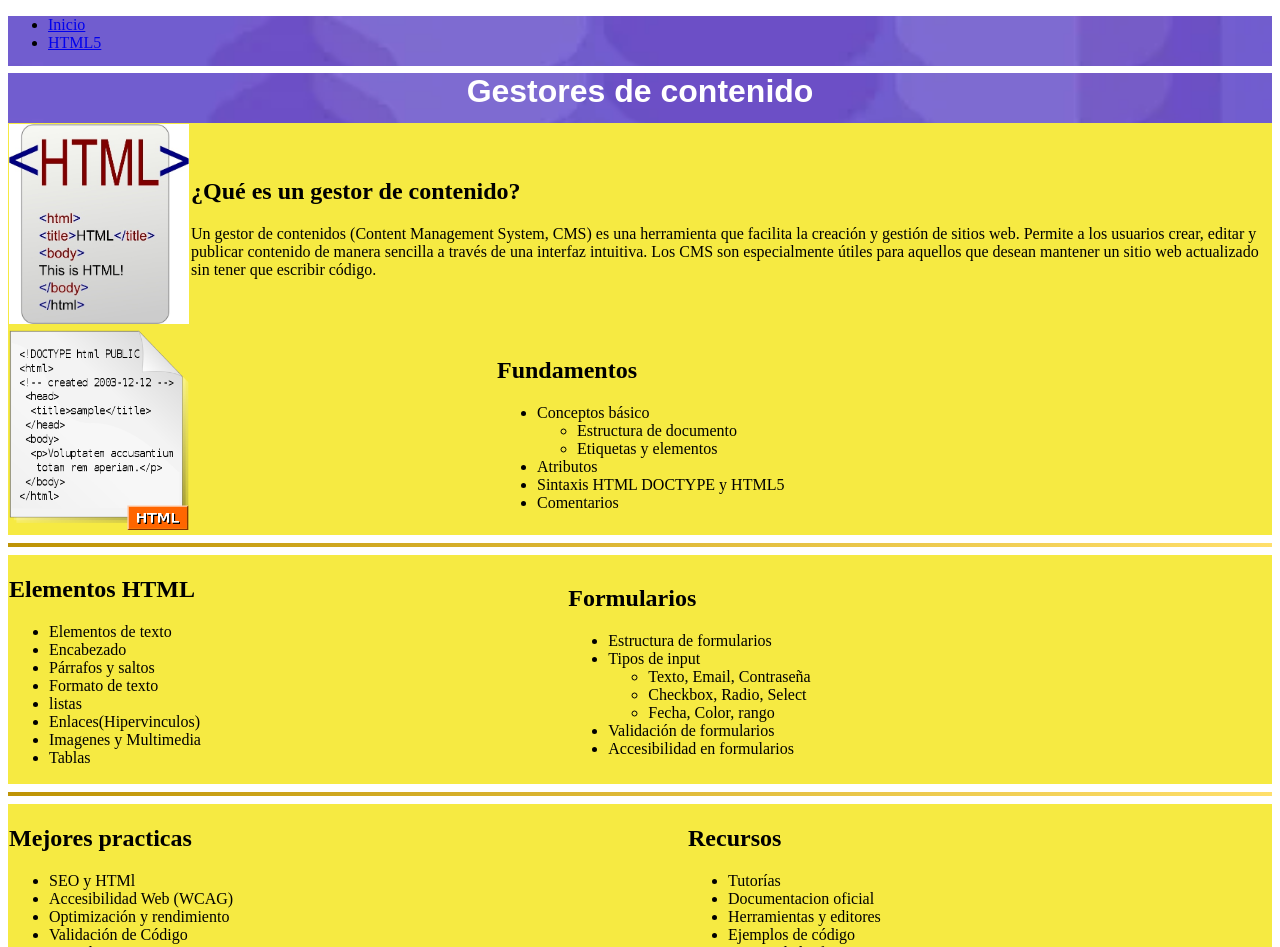
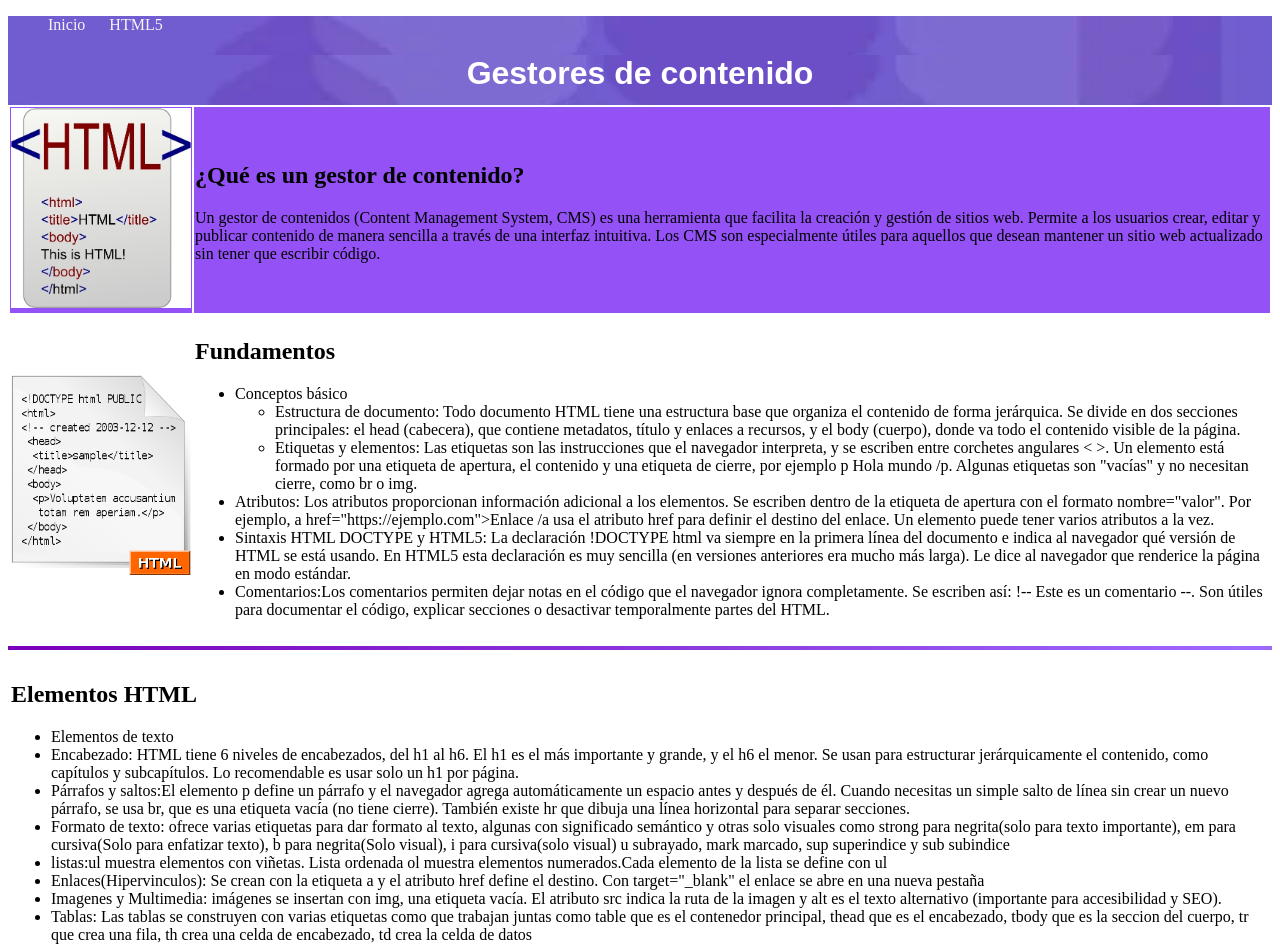
Before and after one commit to Jhonatanguizar/Proyecto2, a plain HTML site: page index.html in a window 1280 px wide. Shown: the top 947 px of the page. Drawn offline with Linux system fonts and the light colour scheme.

Commit message:
Parte final

```diff
--- a/css/style.css
+++ b/css/style.css
@@ -8,7 +8,7 @@ header{
 }
 
 footer{
-    background-color: rgb(246, 234, 66);
+    background-color: rgb(162, 66, 246);
 }
 
 .header-text{
@@ -21,11 +21,19 @@ font-family: Arial, Helvetica, sans-serif;
 hr{
     border: none;
     height: 4px;
-    background: linear-gradient(to right, #be9304, #ffdf6b);
-border-collapse: collapse;
+    background: linear-gradient(to right, #7800b9, #9f6bff);
+    border-collapse: collapse;
 }
-table{
-    background-color:  rgb(246, 234, 66);
-    border-collapse: collapse;
-    width: 100%;
+nav ul li{
+    list-style: none;
+    display: inline-block;
+    margin-right: 20px;
+
 }
+nav a{
+    color: whitesmoke;
+    text-decoration: none;
+}
+nav a:hover{
+    color:aquamarine;
+}
--- a/html5.html
+++ b/html5.html
@@ -4,6 +4,7 @@
     <meta charset="UTF-8">
     <meta name="viewport" content="width=device-width, initial-scale=1.0">
     <title>HTML5</title>
+    <link rel="stylesheet" href="css/style.css"
 </head>
 <body>
     <header>
@@ -34,6 +35,11 @@
             </td>
         </tr>
     </table>
+    <table>
+        <tr>
+            <video src=""></video>
+        </tr>
+    </table>
 <footer>
     <center>
         <p>Derechos Reservados Jhonatan de Jesus Guizar Perez</p>
--- a/index.html
+++ b/index.html
@@ -9,7 +9,7 @@
 <body>
     <header>
         <nav>
-            <ul>
+            <ul style="">
                 <li><a href="index.html">Inicio</a></li>
                 <li><a href="html5.html">HTML5</a></li>
             </ul>
@@ -21,7 +21,7 @@
     <div>
     <section>
         <table>
-            <tr style="background-color: rgb(246, 234, 66)">
+            <tr style="background-color: rgb(147, 81, 246)">
                 <td><img src="img/html1.jpg" width="180" height="200"></td>
                 <td>
                     <H2>¿Qué es un gestor de contenido?</H2>
@@ -38,13 +38,14 @@
                 </td>
 
                 <td>
-                    <h2>Fundamentos</h2><ul>
+                    <h2>Fundamentos</h2>
+                    <ul>
                     <li>Conceptos básico</li>
-                    <ul><li>Estructura de documento</li></ul>
-                    <ul><li>Etiquetas y elementos</li></ul>
-                    <li>Atributos</li>
-                    <li>Sintaxis HTML DOCTYPE y HTML5</li>
-                    <li>Comentarios</li>
+                    <ul><li>Estructura de documento: Todo documento HTML tiene una estructura base que organiza el contenido de forma jerárquica. Se divide en dos secciones principales: el head (cabecera), que contiene metadatos, título y enlaces a recursos, y el body (cuerpo), donde va todo el contenido visible de la página.</li></ul>
+                    <ul><li>Etiquetas y elementos: Las etiquetas son las instrucciones que el navegador interpreta, y se escriben entre corchetes angulares < >. Un elemento está formado por una etiqueta de apertura, el contenido y una etiqueta de cierre, por ejemplo p Hola mundo /p. Algunas etiquetas son "vacías" y no necesitan cierre, como br o img.</li></ul>
+                    <li>Atributos: Los atributos proporcionan información adicional a los elementos. Se escriben dentro de la etiqueta de apertura con el formato nombre="valor". Por ejemplo, a href="https://ejemplo.com">Enlace /a usa el atributo href para definir el destino del enlace. Un elemento puede tener varios atributos a la vez.</li>
+                    <li>Sintaxis HTML DOCTYPE y HTML5: La declaración !DOCTYPE html va siempre en la primera línea del documento e indica al navegador qué versión de HTML se está usando. En HTML5 esta declaración es muy sencilla (en versiones anteriores era mucho más larga). Le dice al navegador que renderice la página en modo estándar.</li>
+                    <li>Comentarios:Los comentarios permiten dejar notas en el código que el navegador ignora completamente. Se escriben así: !-- Este es un comentario --. Son útiles para documentar el código, explicar secciones o desactivar temporalmente partes del HTML.</li>
                     </ul>
 
                 </td>
@@ -54,30 +55,32 @@
             <table>
             <tr>
                 <td>
+
                     <h2>Elementos HTML</h2>
                     <ul>
                         <li>Elementos de texto</li>
-                        <li>Encabezado</li>
-                        <li>Párrafos y saltos</li>
-                        <li>Formato de texto</li>
-                        <li>listas</li>
-                        <li>Enlaces(Hipervinculos)</li>
-                        <li>Imagenes y Multimedia</li>
-                        <li>Tablas</li>
+                        <li>Encabezado: HTML tiene 6 niveles de encabezados, del h1 al h6. El h1 es el más importante y grande, y el h6 el menor. Se usan para estructurar jerárquicamente el contenido, como capítulos y subcapítulos. Lo recomendable es usar solo un h1 por página.</li>
+                        <li>Párrafos y saltos:El elemento p define un párrafo y el navegador agrega automáticamente un espacio antes y después de él. Cuando necesitas un simple salto de línea sin crear un nuevo párrafo, se usa br, que es una etiqueta vacía (no tiene cierre). También existe hr que dibuja una línea horizontal para separar secciones.</li>
+                        <li>Formato de texto: ofrece varias etiquetas para dar formato al texto, algunas con significado semántico y otras solo visuales como strong para negrita(solo para texto importante), em para cursiva(Solo para enfatizar texto), b para negrita(Solo visual), i para cursiva(solo visual) u subrayado, mark marcado, sup superindice y sub subindice</li>
+                        <li>listas:ul muestra elementos con viñetas. Lista ordenada ol muestra elementos numerados.Cada elemento de la lista se define con ul </li>
+                        <li>Enlaces(Hipervinculos): Se crean con la etiqueta a y el atributo href define el destino. Con target="_blank" el enlace se abre en una nueva pestaña</li>
+                        <li>Imagenes y Multimedia: imágenes se insertan con img, una etiqueta vacía. El atributo src indica la ruta de la imagen y alt es el texto alternativo (importante para accesibilidad y SEO). </li>
+                        <li>Tablas: Las tablas se construyen con varias etiquetas como que trabajan juntas como table que es el contenedor principal, thead que es el encabezado, tbody que es la seccion del cuerpo, tr que crea una fila, th crea una celda de encabezado, td crea la celda de datos</li>
                     </ul>
                 </td>
+            </tr><tr>
                 <td>
                     <h2>Formularios</h2>
                         <ul>
                             <li>Estructura de formularios</li>
                             <li>Tipos de input</li>
                             <ul>
-                                <li>Texto, Email, Contraseña</li>
-                                <li>Checkbox, Radio, Select</li>
-                                <li>Fecha, Color, rango</li>
+                                <li>Texto, Email, Contraseña:Los más básicos para capturar información del usuario. como input type ="email" placeholder="correo@compañia.com"</li>
+                                <li>Checkbox, Radio, Select: El checkbox permite seleccionar múltiples opciones y el radio solo una dentro del grupo (comparten el mismo name).</li>
+                                <li>Fecha, Color, rango: Inputs especiales que el navegador renderiza con controles visuales propios.</li>
                             </ul>
-                            <li>Validación de formularios</li>
-                            <li>Accesibilidad en formularios</li>
+                            <li>Validación de formularios: permite validar campos sin necesidad de JavaScript usando atributos directamente en los inputs como required, minlength/maxlength, min/max, pattern, type</li>
+                            <li>Accesibilidad en formularios: La accesibilidad asegura que personas con discapacidades puedan usar los formularios correctamente, especialmente con lectores de pantalla. </li>
                         </ul>
                 </td>
             </tr>
```
